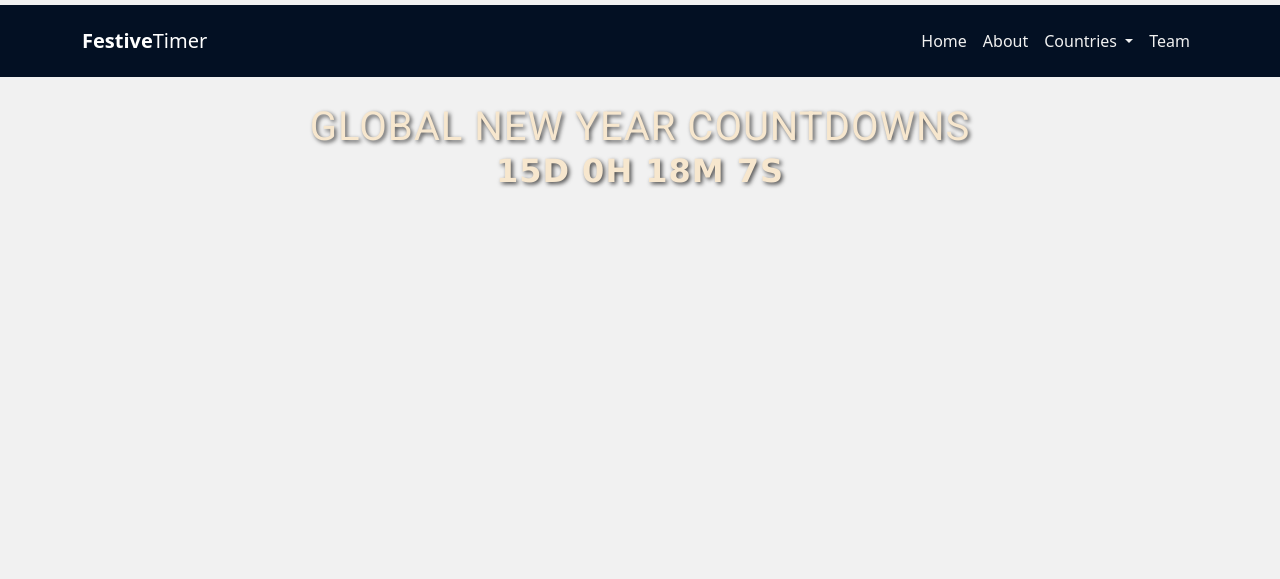
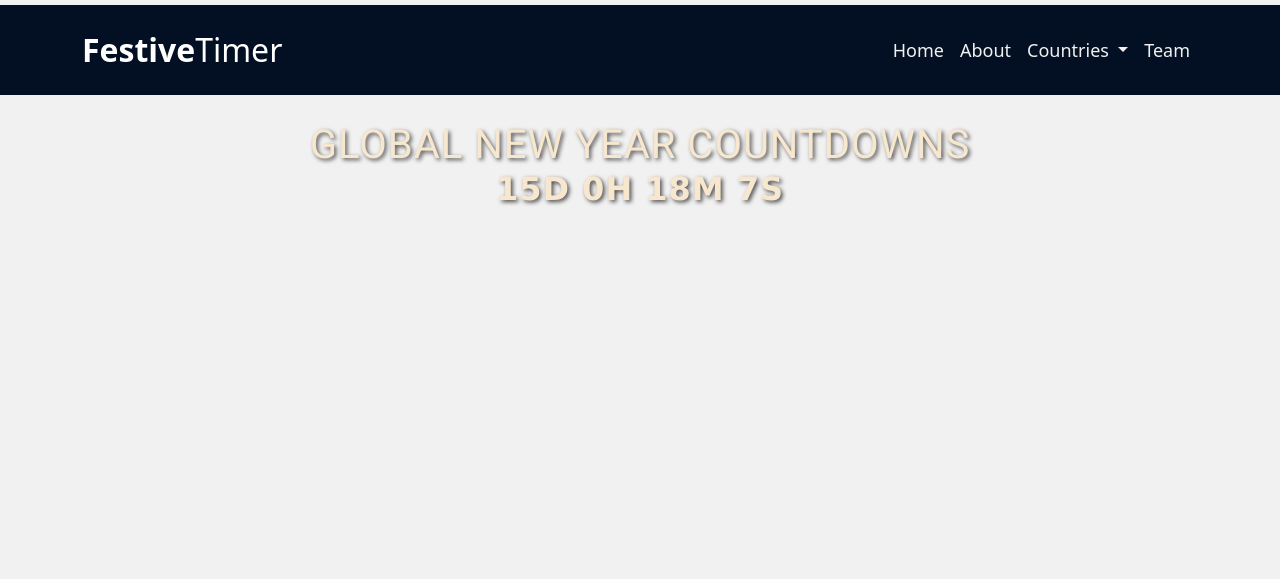
Before and after one commit to SandraBergstrom/Jingle-Seconds-Festive-Timer, a website built with Parcel: page src/pages/index.html in a window 1280 px wide. Shown: the top 579 px of the page. Built offline with nearby package versions, Linux system fonts and the light colour scheme; no server answers; what mapbox-gl would draw is missing.

Commit message:
Adjust navbar text size

```diff
--- a/src/assets/css/styles.css
+++ b/src/assets/css/styles.css
@@ -137,8 +137,13 @@ p {
   margin-top: 5px;
 }
 
+.navbar-brand {
+  font-size: 24px;
+}
+
 .nav-item .nav-link {
   color: var(--off-white);
+  font-size: 18px;
 }
 
 /* Country pages */
@@ -179,8 +184,15 @@ p {
 /* Media Queries */
 
 @media (min-width: 768px) {
+  .navbar-brand {
+    font-size: 32px;
+  }
+
+  .nav-item .nav-link {
+    font-size: 18px;
+  }
   #map {
-    height: calc(100vh - 4vh);
+    height: 90vh;
   }
 
   #countdown {
@@ -192,7 +204,7 @@ p {
     flex-direction: row;
     position: absolute;
     margin: 0;
-    bottom: 5px;
+    bottom: 35px;
     left: 0;
     right: 0;
     align-items: center;
```
